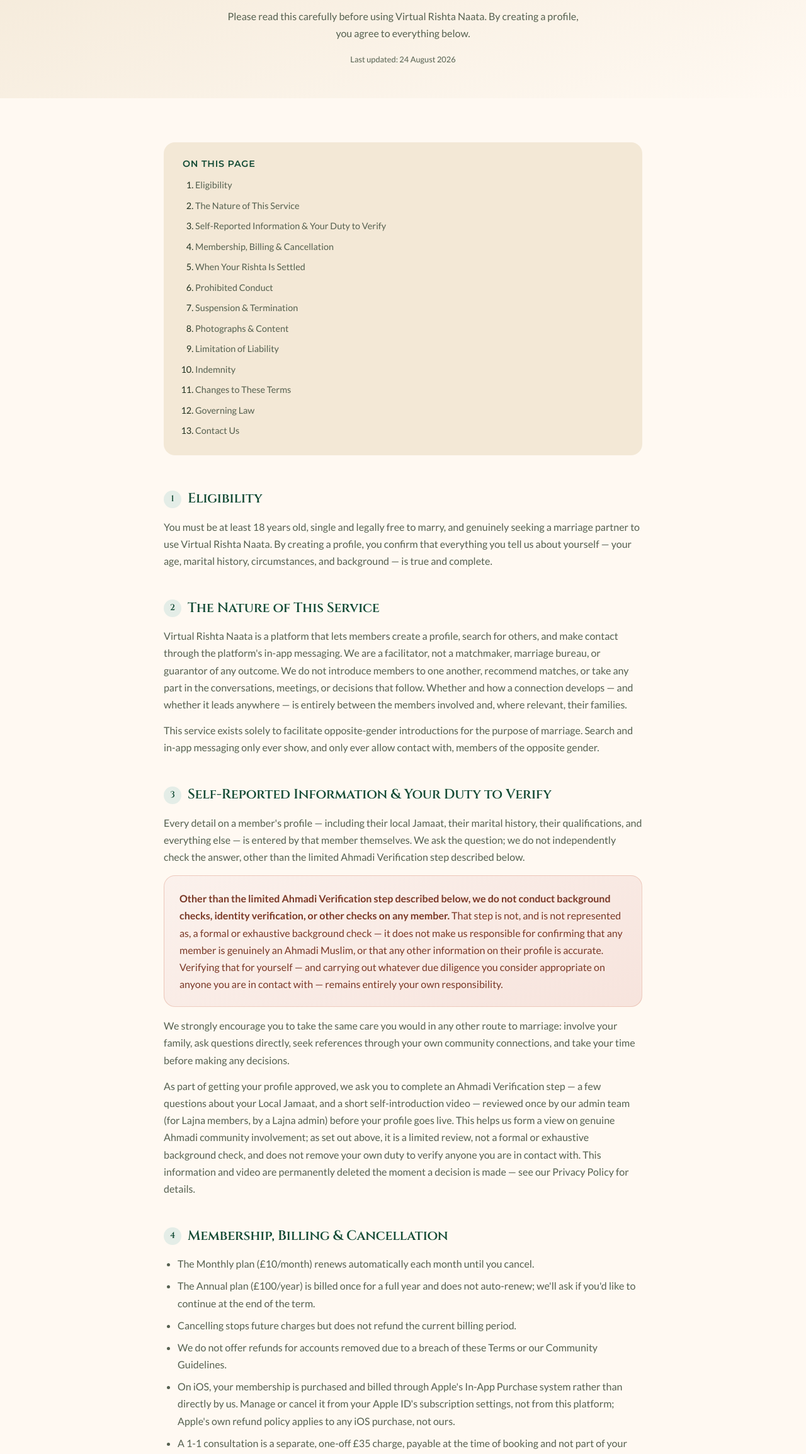
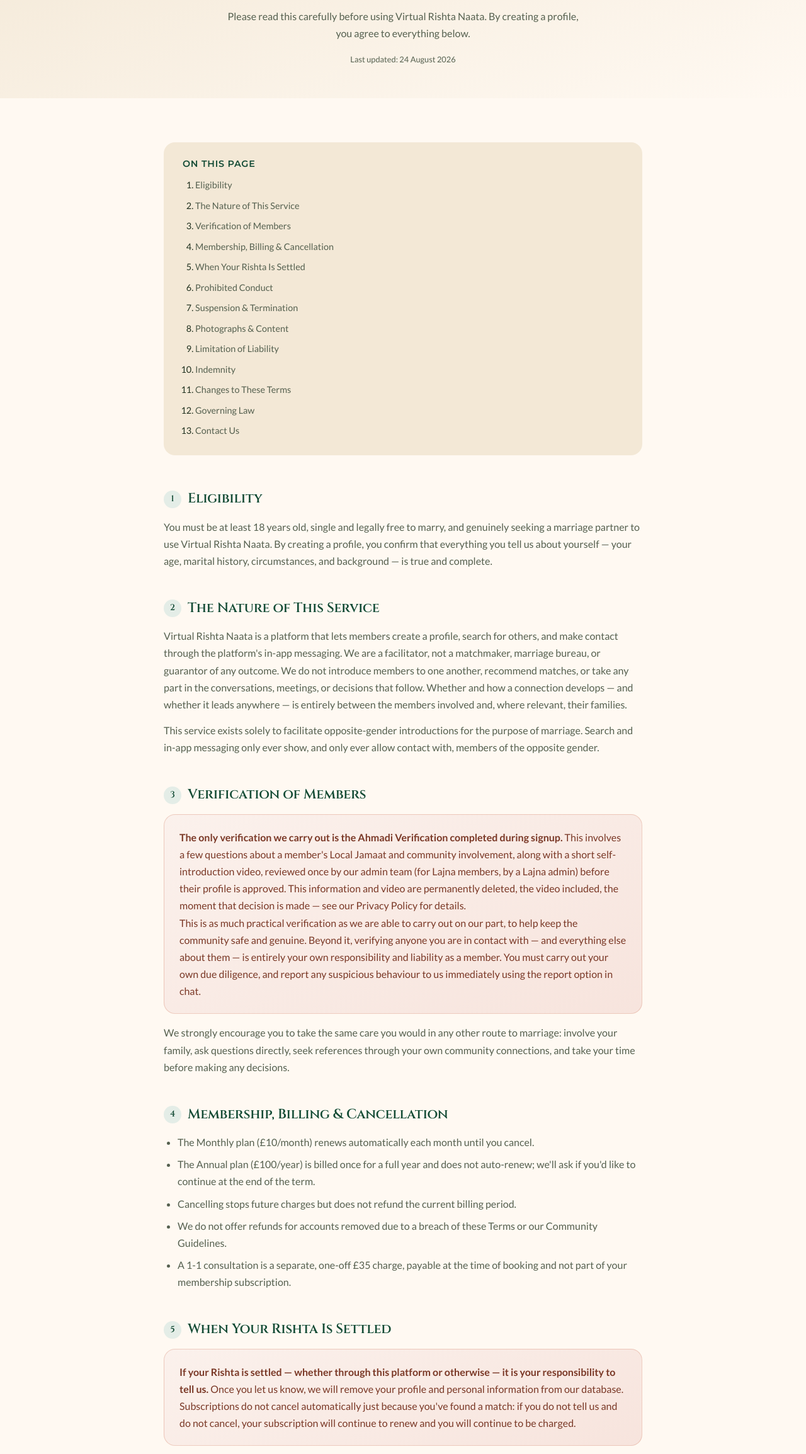
Before and after one commit to RohaamK15/Virtual-Rishta-Naata, a website: page terms.html in a window 1280 px wide. Shown: the part 249-2558 px from the top of the page at 63% size. Drawn offline with nearby package versions, Linux system fonts and the light colour scheme.

Commit message:
Simplify the Terms of Use verification section, remove iOS mentions from legal pages until launch
Section 3 was confusing — legalese about "not conducting background
checks" followed by a paragraph describing the Ahmadi Verification
review, without ever clearly stating what we do and don't do. Retitled
to "Verification of Members" and rewritten as a direct statement: the
Ahmadi Verification is the only verification we perform, what it
involves, and that everything beyond it is the member's own
responsibility and liability, including a duty to report suspicious
behaviour via chat.

Also removed every Apple/iOS/RevenueCat billing reference from both
terms.html and privacy.html — the app hasn't shipped on iOS yet, so
describing an iOS billing path that doesn't exist for any current user
was premature. Original wording is preserved in HTML comments at each
spot so it's a one-line restore once iOS actually launches.

```diff
--- a/terms.html
+++ b/terms.html
@@ -100,7 +100,7 @@
       <ol>
         <li><a href="#eligibility">Eligibility</a></li>
         <li><a href="#nature">The Nature of This Service</a></li>
-        <li><a href="#verification">Self-Reported Information & Your Duty to Verify</a></li>
+        <li><a href="#verification">Verification of Members</a></li>
         <li><a href="#membership">Membership, Billing & Cancellation</a></li>
         <li><a href="#settled">When Your Rishta Is Settled</a></li>
         <li><a href="#conduct">Prohibited Conduct</a></li>
@@ -126,13 +126,12 @@
     </div>
 
     <div class="legal-section" id="verification">
-      <h2><span class="legal-num">3</span>Self-Reported Information & Your Duty to Verify</h2>
-      <p>Every detail on a member's profile — including their local Jamaat, their marital history, their qualifications, and everything else — is entered by that member themselves. We ask the question; we do not independently check the answer, other than the limited Ahmadi Verification step described below.</p>
+      <h2><span class="legal-num">3</span>Verification of Members</h2>
       <div class="highlight-box">
-        <p><strong>Other than the limited Ahmadi Verification step described below, we do not conduct background checks, identity verification, or other checks on any member.</strong> That step is not, and is not represented as, a formal or exhaustive background check — it does not make us responsible for confirming that any member is genuinely an Ahmadi Muslim, or that any other information on their profile is accurate. Verifying that for yourself — and carrying out whatever due diligence you consider appropriate on anyone you are in contact with — remains entirely your own responsibility.</p>
+        <p><strong>The only verification we carry out is the Ahmadi Verification completed during signup.</strong> This involves a few questions about a member's Local Jamaat and community involvement, along with a short self-introduction video, reviewed once by our admin team (for Lajna members, by a Lajna admin) before their profile is approved. This information and video are permanently deleted, the video included, the moment that decision is made — see our Privacy Policy for details.</p>
+        <p>This is as much practical verification as we are able to carry out on our part, to help keep the community safe and genuine. Beyond it, verifying anyone you are in contact with — and everything else about them — is entirely your own responsibility and liability as a member. You must carry out your own due diligence, and report any suspicious behaviour to us immediately using the report option in chat.</p>
       </div>
       <p>We strongly encourage you to take the same care you would in any other route to marriage: involve your family, ask questions directly, seek references through your own community connections, and take your time before making any decisions.</p>
-      <p>As part of getting your profile approved, we ask you to complete an Ahmadi Verification step — a few questions about your Local Jamaat, and a short self-introduction video — reviewed once by our admin team (for Lajna members, by a Lajna admin) before your profile goes live. This helps us form a view on genuine Ahmadi community involvement; as set out above, it is a limited review, not a formal or exhaustive background check, and does not remove your own duty to verify anyone you are in contact with. This information and video are permanently deleted the moment a decision is made — see our Privacy Policy for details.</p>
     </div>
 
     <div class="legal-section" id="membership">
@@ -142,7 +141,7 @@
         <li>The Annual plan (£100/year) is billed once for a full year and does not auto-renew; we'll ask if you'd like to continue at the end of the term.</li>
         <li>Cancelling stops future charges but does not refund the current billing period.</li>
         <li>We do not offer refunds for accounts removed due to a breach of these Terms or our Community Guidelines.</li>
-        <li>On iOS, your membership is purchased and billed through Apple's In-App Purchase system rather than directly by us. Manage or cancel it from your Apple ID's subscription settings, not from this platform; Apple's own refund policy applies to any iOS purchase, not ours.</li>
+        <!-- Restore when iOS ships: <li>On iOS, your membership is purchased and billed through Apple's In-App Purchase system rather than directly by us. Manage or cancel it from your Apple ID's subscription settings, not from this platform; Apple's own refund policy applies to any iOS purchase, not ours.</li> -->
         <li>A 1-1 consultation is a separate, one-off £35 charge, payable at the time of booking and not part of your membership subscription.</li>
       </ul>
     </div>
```
Also changed, not shown: privacy.html (+10 -6 lines).
